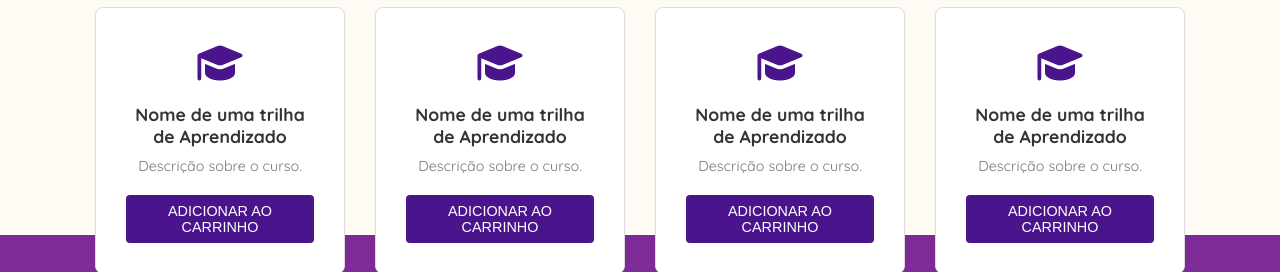
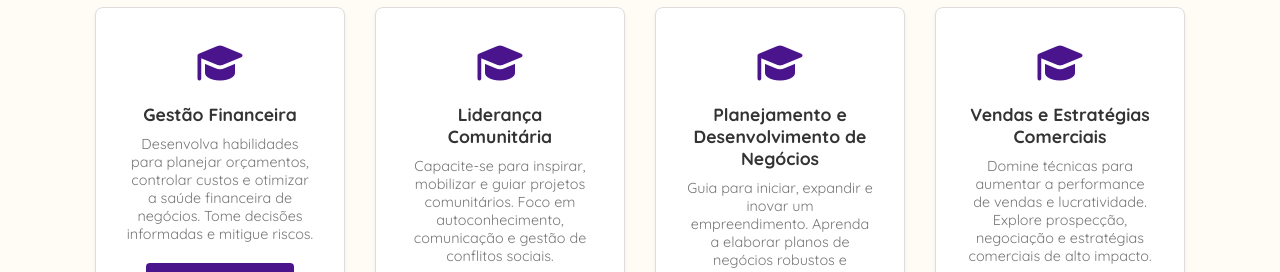
Before and after one commit to Nataliamonteirom/projeto-rede-nave, a plain HTML site: page index.html in a window 1280 px wide. Shown: the part 665-937 px from the top of the page. Drawn offline with Linux system fonts and the light colour scheme.

Commit message:
Trilhas de Aprendizado mudanças

```diff
--- a/index.html
+++ b/index.html
@@ -32,6 +32,7 @@
       </div>
       </header>
     <main class="main-content">
+      <div class="title-section">
         <h1 class="title">Rede NAVE</h1>
         <P class="text-intro">Natureza, Arte, Vida, Emancipação feminina</P>
         <div class="btn-wrapper">
@@ -41,30 +42,30 @@
             <div class="card-grid">
                 <div class="trilha-card">
                     <div class="card-icon"><i class="fas fa-graduation-cap"></i></div>
-                    <h3>Nome de uma trilha de Aprendizado</h3>
-                    <p class="descricao">Descrição sobre o curso.</p>
-                    <button class="btn-carrinho">Adicionar ao Carrinho</button>
+                    <h3>Gestão Financeira</h3>
+                    <p class="descricao">Desenvolva habilidades para planejar orçamentos, controlar custos e otimizar a saúde financeira de negócios. Tome decisões informadas e mitigue riscos.</p>
+                    <button class="btn-carrinho">Ver Detalhes</button>
                 </div>
 
                 <div class="trilha-card">
                     <div class="card-icon"><i class="fas fa-graduation-cap"></i></div>
-                    <h3>Nome de uma trilha de Aprendizado</h3>
-                    <p class="descricao">Descrição sobre o curso.</p>
-                    <button class="btn-carrinho">Adicionar ao Carrinho</button>
+                    <h3>Liderança Comunitária</h3>
+                    <p class="descricao">Capacite-se para inspirar, mobilizar e guiar projetos comunitários. Foco em autoconhecimento, comunicação e gestão de conflitos sociais.</p>
+                    <button class="btn-carrinho">Ver Detalhes</button>
                 </div>
 
                 <div class="trilha-card">
                     <div class="card-icon"><i class="fas fa-graduation-cap"></i></div>
-                    <h3>Nome de uma trilha de Aprendizado</h3>
-                    <p class="descricao">Descrição sobre o curso.</p>
-                    <button class="btn-carrinho">Adicionar ao Carrinho</button>
+                    <h3>Planejamento e Desenvolvimento de Negócios</h3>
+                    <p class="descricao">Guia para iniciar, expandir e inovar um empreendimento. Aprenda a elaborar planos de negócios robustos e garantir o crescimento sustentável.</p>
+                    <button class="btn-carrinho">Ver Detalhes</button>
                 </div>
 
                 <div class="trilha-card">
                     <div class="card-icon"><i class="fas fa-graduation-cap"></i></div>
-                    <h3>Nome de uma trilha de Aprendizado</h3>
-                    <p class="descricao">Descrição sobre o curso.</p>
-                    <button class="btn-carrinho">Adicionar ao Carrinho</button>
+                    <h3>Vendas e Estratégias Comerciais</h3>
+                    <p class="descricao">Domine técnicas para aumentar a performance de vendas e lucratividade. Explore prospecção, negociação e estratégias comerciais de alto impacto.</p>
+                    <button class="btn-carrinho">Ver Detalhes</button>
                 </div>
             </div>
         </section>
--- a/src/styles/styles.css
+++ b/src/styles/styles.css
@@ -15,11 +15,11 @@ body{
 
 .header{
     background-image:url(/src/assets/images/croche-banner.png);
-    height: 400px;
     background-repeat: no-repeat;
     background-position: center;
     background-size: cover;
 }
+
 
 .navbar{
     background-color: #FFFCF6;
@@ -63,7 +63,7 @@ body{
 
 .main-content{
     background-color: #FFFCF6;
-    height: 500px;
+
 }
 
 passion-section {
```
